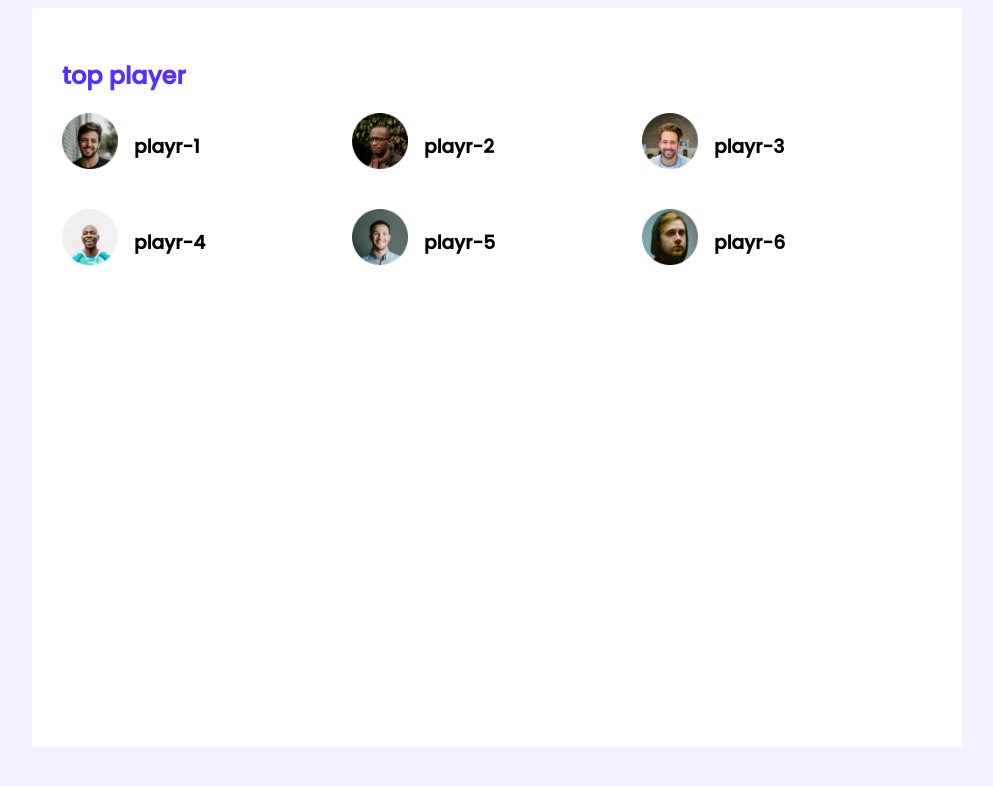
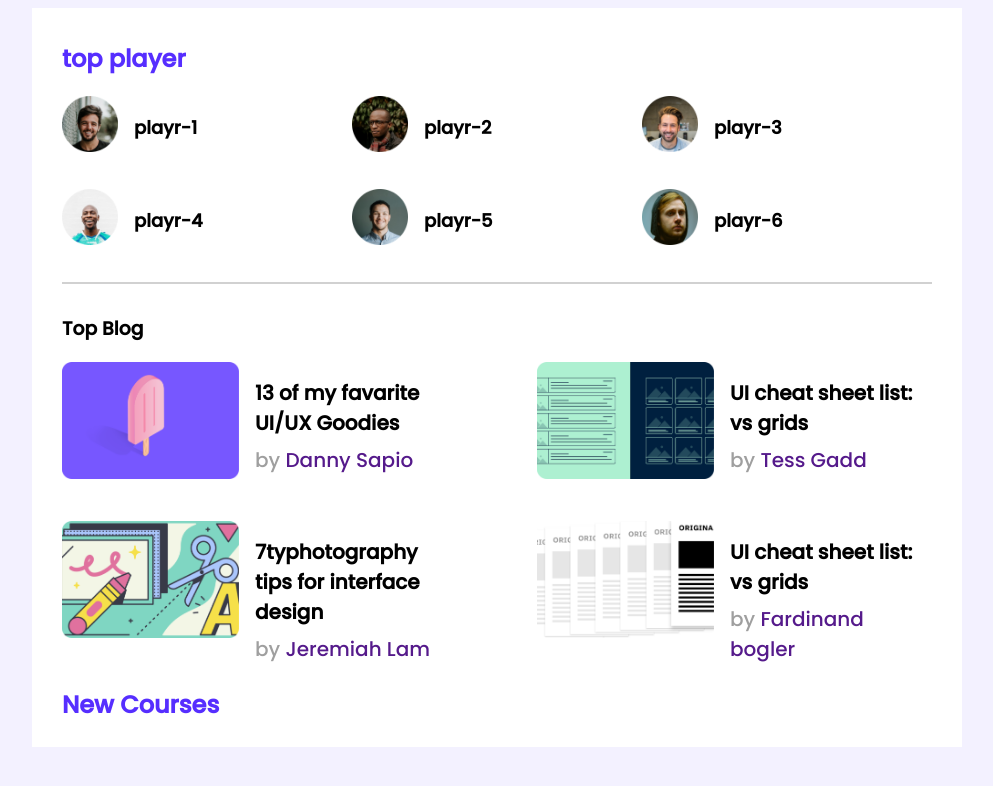
Before and after one commit to MD-RaihanHossen/leader-bord-project, a plain HTML site: page index.html in a window 1280 px wide. Shown: the whole page, without its empty margins (143-1136 px from the left). Drawn offline with Linux system fonts and the light colour scheme; a web font is replaced by a local one.

Commit message:
5th time

```diff
--- a/index.html
+++ b/index.html
@@ -1,5 +1,6 @@
 <!DOCTYPE html>
 <html lang="en">
+
 <head>
   <meta charset="UTF-8">
   <meta http-equiv="X-UA-Compatible" content="IE=edge">
@@ -7,6 +8,7 @@
   <title>Document</title>
   <link rel="stylesheet" href="style.css">
 </head>
+
 <body>
   <!-- header start -->
   <header>
@@ -48,8 +50,89 @@
 
         </div>
       </div>
+      <hr>
+
+      <h3 class="blogs-title">Top Blog</h3>
+      <div class="blogs">
+
+        <article class="blog">
+          <div class="thambnail">
+            <img src="images/blogs/blog-1.png" alt="">
+          </div>
+          <div class="blog-info">
+
+            <h2 class="blog-title">
+              13 of my favarite UI/UX
+              Goodies
+            </h2>
+
+            <p class="blog-athor">by
+              <a href="">Danny Sapio</a>
+            </p>
+          </div>
+
+        </article>
+
+        <article class="blog">
+          <div class="thambnail">
+            <img src="images/blogs/blog-2.png" alt="">
+          </div>
+          <div class="blog-info">
+
+            <h2 class="blog-title">
+              UI cheat sheet list: vs grids
+            </h2>
+
+            <p class="blog-athor">by
+              <a href="">Tess Gadd</a>
+            </p>
+          </div>
+
+        </article>
+        <article class="blog">
+          <div class="thambnail">
+            <img src="images/blogs/blog-3.png" alt="">
+          </div>
+          <div class="blog-info">
+
+            <h2 class="blog-title">
+              7typhotography tips for interface design
+            </h2>
+
+            <p class="blog-athor">by
+              <a href="">Jeremiah Lam</a>
+            </p>
+          </div>
+
+        </article>
+        <article class="blog">
+          <div class="thambnail">
+            <img src="images/blogs/blog-4.png" alt="">
+          </div>
+          <div class="blog-info">
+
+            <h2 class="blog-title">
+              UI cheat sheet list: vs grids
+            </h2>
+
+            <p class="blog-athor">by
+              <a href="">Fardinand bogler</a>
+            </p>
+          </div>
+
+        </article>
+      </div>
+      <!-- 2nd section start -->
+    <section>
+      <h2 class="section-title">
+        New Courses
+      </h2>
     </section>
+    </section>
+
+
   </main>
 
 </body>
+
 </html>
--- a/style.css
+++ b/style.css
@@ -9,6 +9,8 @@ body{
 main{
     display: flex;
     justify-content: center;
+    align-items: center;
+    flex-direction: column;
 }
 .containar{
     background-color: #FFFFFF;
@@ -17,15 +19,20 @@ main{
     align-items: center;
     padding: 30px;
 }
+.top-players{
+    margin-bottom: 30px;
+}
 .section-title{
     color: #562EFF;
     font-size: 24px;
+    margin-top: 3px;
 }
 /* top players */
 .players{
     display: grid;
     grid-template-columns: repeat(3, 1fr);
     grid-row-gap: 30px;
+
 }
 .player{
     display: flex;
@@ -40,4 +47,49 @@ main{
 }
 .player-name{
     padding-left: 16px;
+    font-size: 18px;
 }
+
+hr{
+    border:1px solid #D1D1D1;
+    margin-bottom: 0px;
+
+}
+
+/* new blogs style */
+/* ............first blog start ...........*/
+
+.blogs-title{
+margin-top: 30px;
+}
+.blogs{
+    display: grid;
+    grid-template-columns: repeat(2, 1fr);
+    grid-row-gap: 26px;
+    grid-column-gap: 80px;
+}
+.blog{
+    display: flex;
+}
+.blog .thambnail img{
+    width: 177px;
+    height: 117px;
+}
+.blog-info{
+    margin-left: 16px;
+}
+.blog-title{
+    font-size: 20px;
+}
+.blog-athor{
+    color: #9F9F9F;
+    font-size: 20px;
+    margin-top: -10px;
+}
+.blog-athor a{
+    text-decoration: none;
+}
+
+
+
+/*...... first blog end...... */
```
Lines whose indentation alone changed are shown as unchanged.
